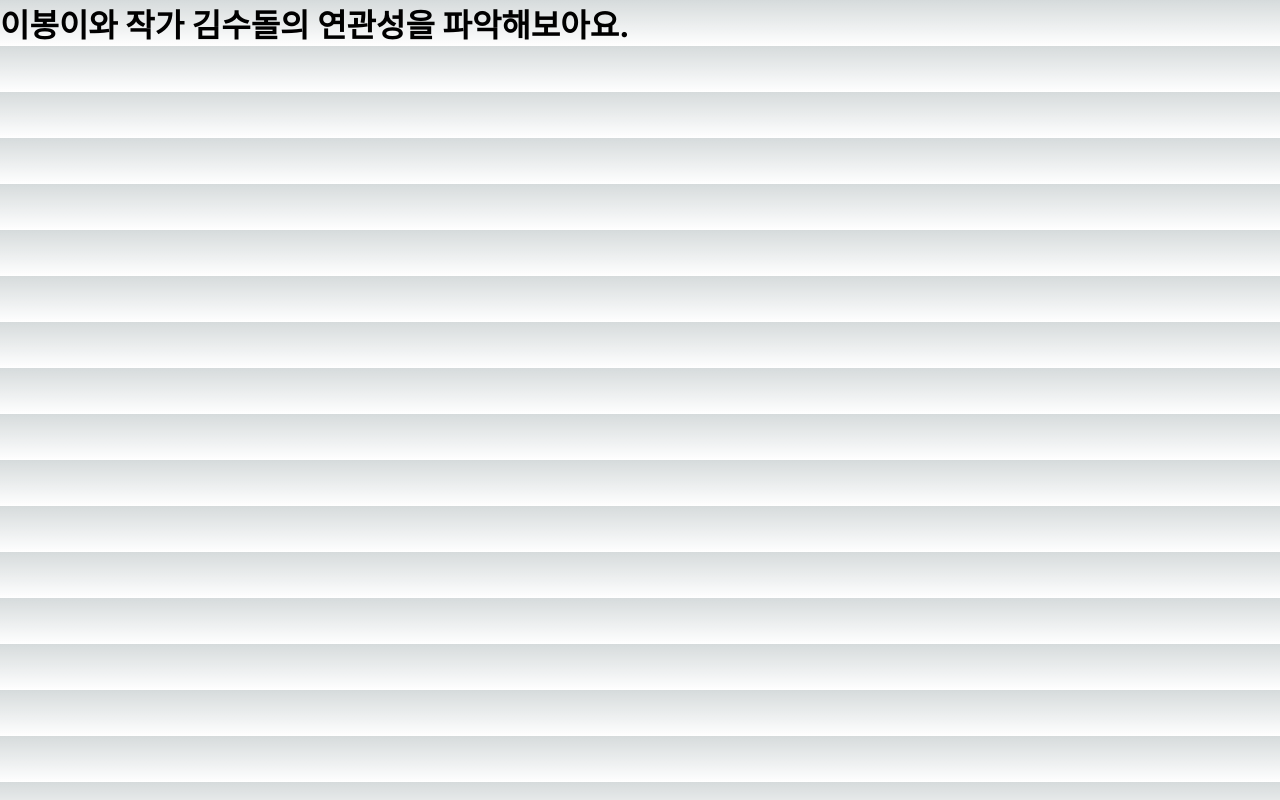
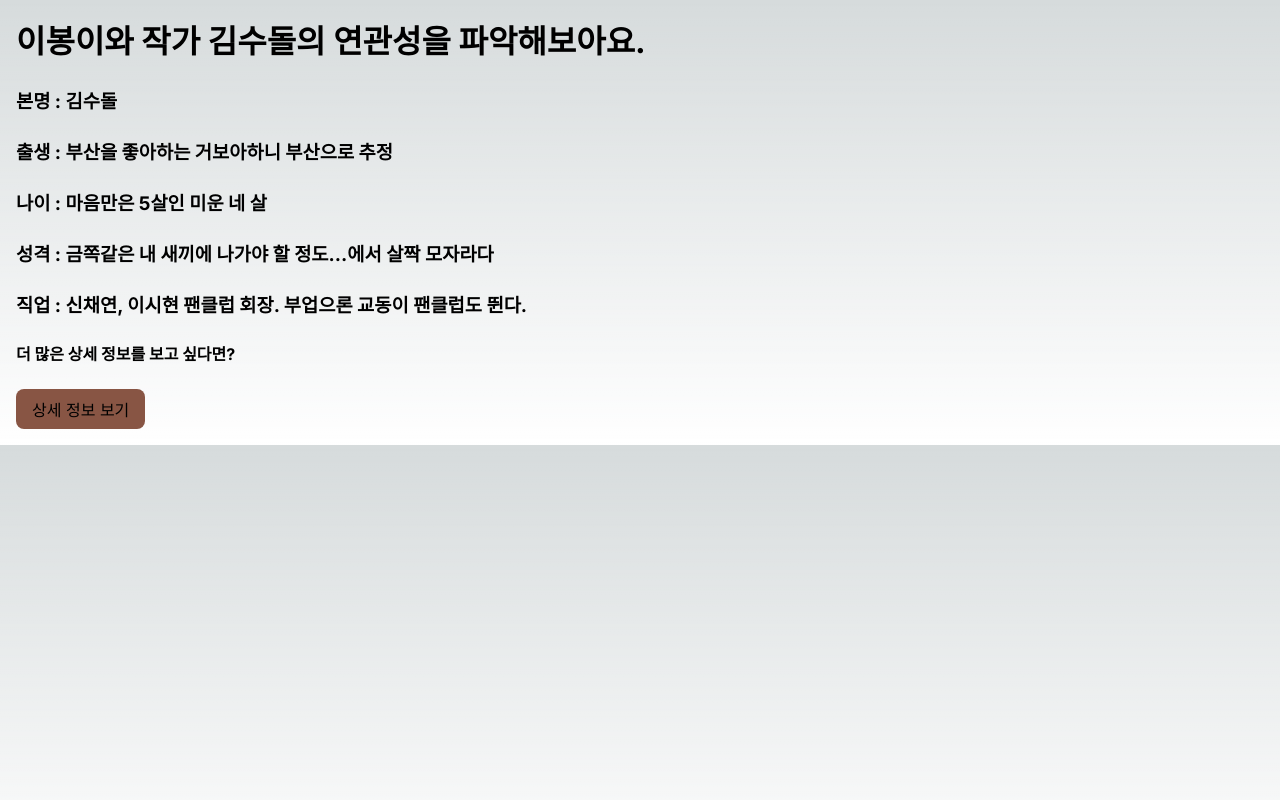
Before and after one commit to Chaeyeon1/SEO, a Next.js app: page / in a window 1280 px wide. Built offline with nearby package versions, Linux system fonts and the light colour scheme.

Commit message:
feat : main 페이지에 내용 추가

```diff
--- a/src/app/page.tsx
+++ b/src/app/page.tsx
@@ -1,7 +1,39 @@
+import Link from 'next/link';
 import React from 'react';
 
 const page = () => {
-  return <h1>이봉이와 작가 김수돌의 연관성을 파악해보아요.</h1>;
+  return (
+    <div
+      style={{
+        display: 'flex',
+        flexDirection: 'column',
+        gap: '24px',
+        margin: '16px',
+      }}
+    >
+      <h1>이봉이와 작가 김수돌의 연관성을 파악해보아요.</h1>
+      <h3>본명 : 김수돌</h3>
+      <h3>출생 : 부산을 좋아하는 거보아하니 부산으로 추정</h3>
+      <h3>나이 : 마음만은 5살인 미운 네 살</h3>
+      <h3>성격 : 금쪽같은 내 새끼에 나가야 할 정도...에서 살짝 모자라다</h3>
+      <h3>직업 : 신채연, 이시현 팬클럽 회장. 부업으론 교동이 팬클럽도 뛴다.</h3>
+
+      <h4>더 많은 상세 정보를 보고 싶다면?</h4>
+      <Link
+        style={{
+          display: 'flex',
+          width: 'fit-content',
+          backgroundColor: '#854',
+          padding: '8px 16px',
+          alignItems: 'center',
+          borderRadius: '8px',
+        }}
+        href='/water'
+      >
+        상세 정보 보기
+      </Link>
+    </div>
+  );
 };
 
 export default page;
```
Also changed, not shown: src/app/[id]/page.tsx (+8 -1 lines).
